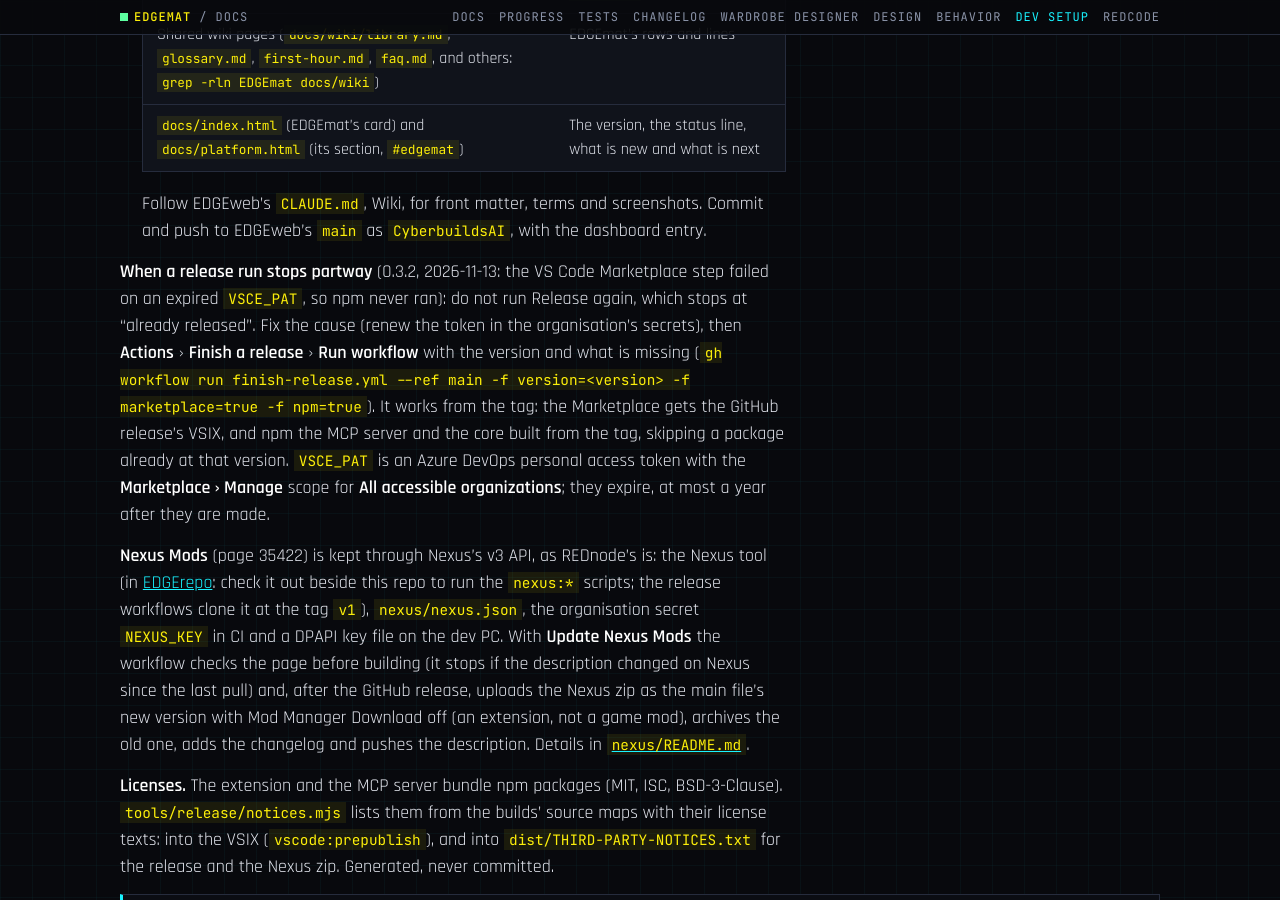
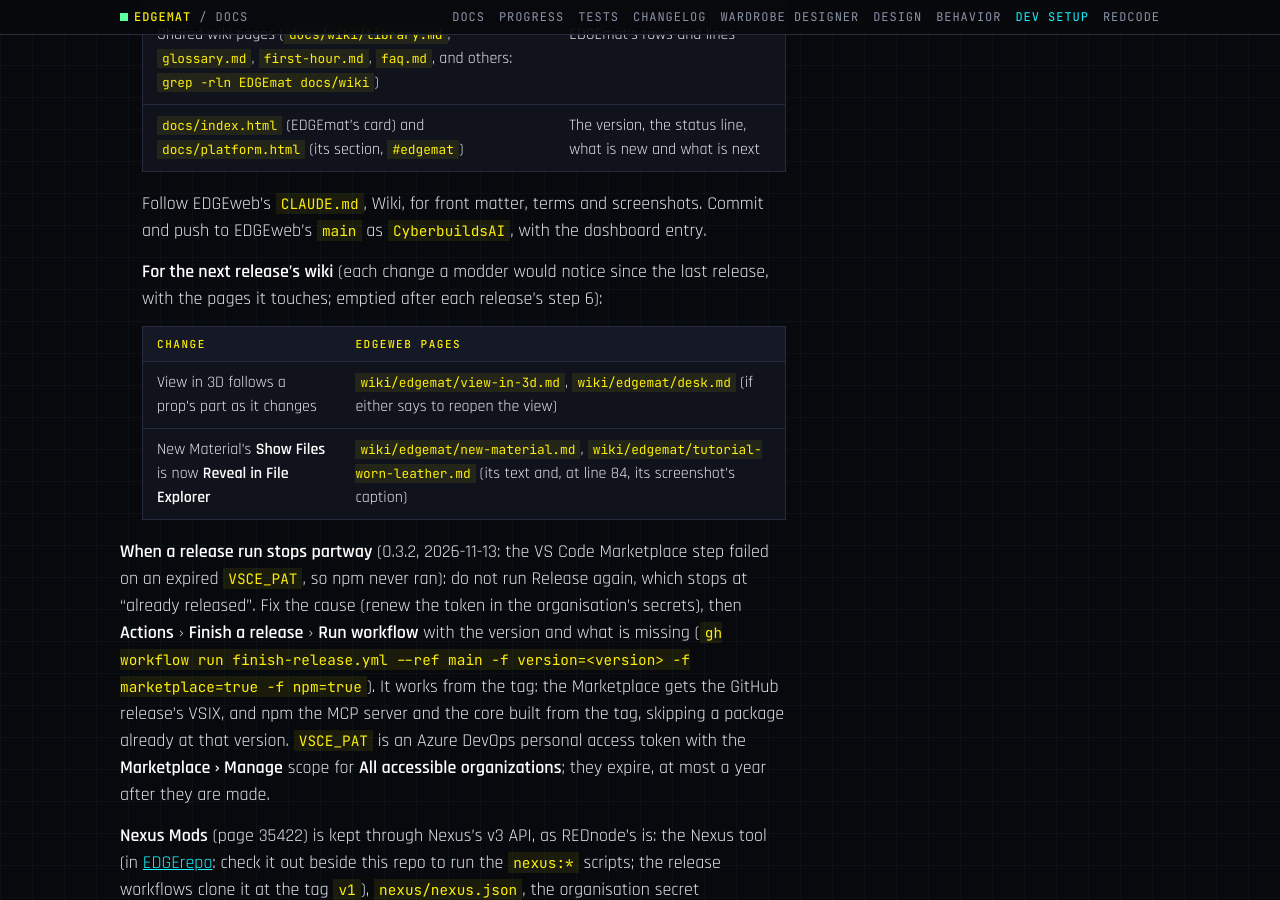
Before and after one commit to Edgemodders/EDGEmat, a Jekyll site: the page built from docs/dev-setup.md, in a window 1280 px wide and 900 px high, scrolled down 5503 px. Built offline with Jekyll 4.4.1, drawn with Linux system fonts in a browser that asks for light colours; our own code applies the rules of GitHub Pages for plain Markdown files.

Commit message:
EDGEweb at each release in CLAUDE.md (#16), with a list for the next release's wiki; Show Files is now Reveal in File Explorer
Co-Authored-By: Claude Opus 5.5 <noreply@anthropic.com>

```diff
--- a/docs/dev-setup.md
+++ b/docs/dev-setup.md
@@ -122,6 +122,13 @@ From 0.3.0, the first preview (0.2.0 was never released). `.github/workflows/rel
 
    Follow EDGEweb's `CLAUDE.md`, Wiki, for front matter, terms and screenshots. Commit and push to EDGEweb's `main` as `CyberbuildsAI`, with the dashboard entry.
 
+   **For the next release's wiki** (each change a modder would notice since the last release, with the pages it touches; emptied after each release's step 6):
+
+   | Change | EDGEweb pages |
+   |---|---|
+   | View in 3D follows a prop's part as it changes | `wiki/edgemat/view-in-3d.md`, `wiki/edgemat/desk.md` (if either says to reopen the view) |
+   | New Material's **Show Files** is now **Reveal in File Explorer** | `wiki/edgemat/new-material.md`, `wiki/edgemat/tutorial-worn-leather.md` (its text and, at line 84, its screenshot's caption) |
+
 **When a release run stops partway** (0.3.2, 2026-11-13: the VS Code Marketplace step failed on an expired `VSCE_PAT`, so npm never ran): do not run Release again, which stops at "already released". Fix the cause (renew the token in the organisation's secrets), then **Actions** › **Finish a release** › **Run workflow** with the version and what is missing (`gh workflow run finish-release.yml --ref main -f version=<version> -f marketplace=true -f npm=true`). It works from the tag: the Marketplace gets the GitHub release's VSIX, and npm the MCP server and the core built from the tag, skipping a package already at that version. `VSCE_PAT` is an Azure DevOps personal access token with the **Marketplace › Manage** scope for **All accessible organizations**; they expire, at most a year after they are made.
 
 **Nexus Mods** (page 35422) is kept through Nexus's v3 API, as REDnode's is: the Nexus tool (in [EDGErepo](https://github.com/Edgemodders/EDGErepo): check it out beside this repo to run the `nexus:*` scripts; the release workflows clone it at the tag `v1`), `nexus/nexus.json`, the organisation secret `NEXUS_KEY` in CI and a DPAPI key file on the dev PC. With **Update Nexus Mods** the workflow checks the page before building (it stops if the description changed on Nexus since the last pull) and, after the GitHub release, uploads the Nexus zip as the main file's new version with Mod Manager Download off (an extension, not a game mod), archives the old one, adds the changelog and pushes the description. Details in [`nexus/README.md`](https://github.com/Edgemodders/EDGEmat/blob/main/nexus/README.md).
--- a/extensions/edgemat/src/materialPage.ts
+++ b/extensions/edgemat/src/materialPage.ts
@@ -236,10 +236,10 @@ export class MaterialPage {
     const where = result.applied.length ? ` and put on ${result.applied.length} mesh material${result.applied.length === 1 ? "" : "s"}` : "";
     if (result.applied.length) this.host.materialsChanged();
     const pack = this.host.packAndPlay(project);
-    const actions = [...(pack ? ["Pack and Play"] : []), "Show Files"];
+    const actions = [...(pack ? ["Pack and Play"] : []), "Reveal in File Explorer"];
     void vscode.window.showInformationMessage(`Saved ${materialSlug(req.name)} into ${project.name}${where}.`, ...actions).then(async (pick) => {
       if (pick === "Pack and Play") await pack?.();
-      else if (pick === "Show Files") await vscode.commands.executeCommand("revealFileInOS", vscode.Uri.file(path.join(project.archive, result.mi)));
+      else if (pick === "Reveal in File Explorer") await vscode.commands.executeCommand("revealFileInOS", vscode.Uri.file(path.join(project.archive, result.mi)));
     });
     return { folder: result.folder, mi: result.mi, applied: result.applied, written: result.written.length, project: project.name };
   }
```
Also changed, not shown: CLAUDE.md (+1 -0 lines), docs/progress.md (+1 -1 lines), docs/changelog.md.
